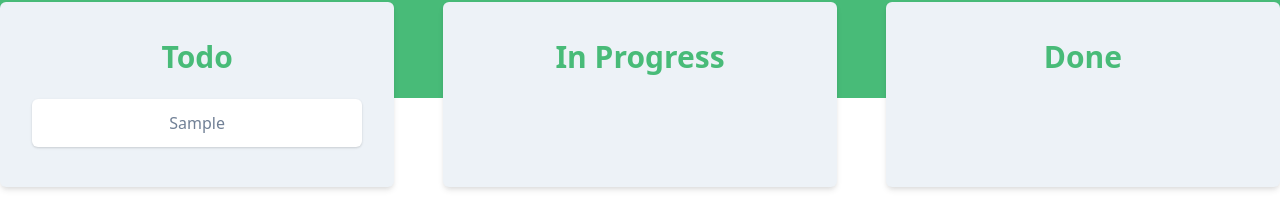
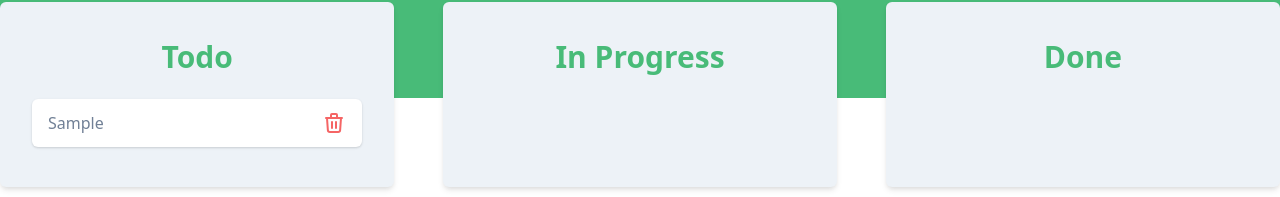
Before and after one commit to angelmtztrc/task-manager, a React (Create React App) app: page / in a window 1280 px wide. Both pictures are taken after typing "Sample" into the empty fields and a click on the button 860 px from the left and 218 px from the top of the page. Shown: the part 334-531 px from the top of the page. Built offline with nearby package versions, Linux system fonts and the light colour scheme.

Commit message:
:sparkles: feature(tasks): remove task

```diff
--- a/src/components/TasksContainer.js
+++ b/src/components/TasksContainer.js
@@ -3,16 +3,14 @@ import PropTypes from 'prop-types';
 import { DragDropContext, Draggable, Droppable } from 'react-beautiful-dnd';
 
 const TasksContainer = ({ state, setState }) => {
+  // Move task to another column
   const handleDragEnd = data => {
-    console.log(data);
     const { destination, source } = data;
-    console.log('from', source);
-    console.log('to', destination);
 
-    // Prevent to drop in no box
+    // Prevent to drop in no column
     if (!destination) return;
 
-    // Prevent to drop in same box
+    // Prevent to drop in same column
     if (
       destination.index === source.index &&
       destination.droppableId === source.droppableId
@@ -38,6 +36,17 @@ const TasksContainer = ({ state, setState }) => {
         taskCopy
       );
       return object;
+    });
+  };
+
+  // Delete a task
+  const handleRemove = (id, column) => {
+    setState({
+      ...state,
+      [column]: {
+        ...state[column],
+        items: [...state[column].items.filter(task => task.id !== id)]
+      }
     });
   };
 
@@ -70,9 +79,27 @@ const TasksContainer = ({ state, setState }) => {
                           ref={provided.innerRef}
                           {...provided.draggableProps}
                           {...provided.dragHandleProps}
-                          className="mb-2 px-4 py-3 text-center bg-white rounded-md shadow"
+                          className="mb-2 px-4 py-3 bg-white rounded-md shadow flex justify-between items-center"
                         >
                           <p className="text-gray-600">{task.description}</p>
+                          <button
+                            onClick={() => handleRemove(task.id, columnName)}
+                          >
+                            <svg
+                              className="w-6 h-6 text-red-500"
+                              fill="none"
+                              stroke="currentColor"
+                              viewBox="0 0 24 24"
+                              xmlns="http://www.w3.org/2000/svg"
+                            >
+                              <path
+                                strokeLinecap="round"
+                                strokeLinejoin="round"
+                                strokeWidth="2"
+                                d="M19 7l-.867 12.142A2 2 0 0116.138 21H7.862a2 2 0 01-1.995-1.858L5 7m5 4v6m4-6v6m1-10V4a1 1 0 00-1-1h-4a1 1 0 00-1 1v3M4 7h16"
+                              ></path>
+                            </svg>
+                          </button>
                         </li>
                       )}
                     </Draggable>
```
